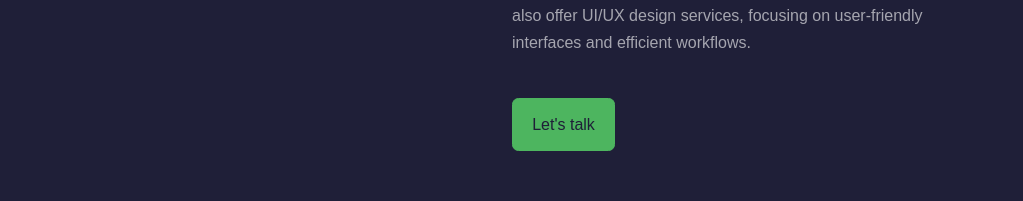
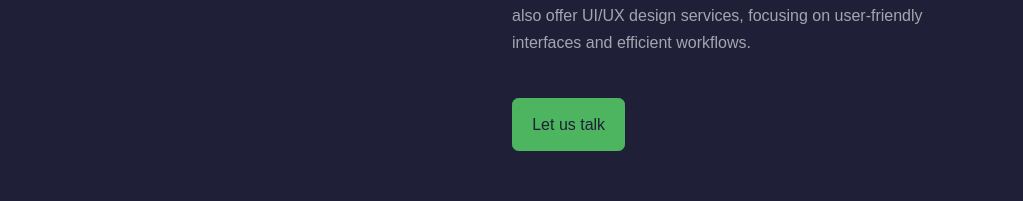
Before and after one commit to faustin12-g/reactporto, a React (Vite) app: page / in a window 1280 px wide. Shown: the part 1526-1727 px from the top of the page, without its empty margins (128-1151 px from the left). Built offline with nearby package versions, Linux system fonts and the light colour scheme.

Commit message:
Trigger new Vercel deployment

```diff
--- a/src/components/about/About.jsx
+++ b/src/components/about/About.jsx
@@ -1,4 +1,3 @@
-import React from 'react'
 import './about.css'
 import ME from '../../assets/image4.jpg'
 import { FaAward } from "react-icons/fa";
@@ -43,7 +42,7 @@
             </article>
           </div>
           <p>I am a full-stack developer specializing in React, Tailwind CSS, and Django. I build modern, responsive websites and web applications with clean designs and smooth user experiences. From frontend styling to backend logic, I ensure everything works seamlessly. I also offer UI/UX design services, focusing on user-friendly interfaces and efficient workflows.</p>
-        <a href="#contact" className='btn btn-primary'>Let's talk</a>
+        <a href="#contact" className='btn btn-primary'>Let us talk</a>
         </div>
 
       </div>
--- a/src/components/footer/Footer.jsx
+++ b/src/components/footer/Footer.jsx
@@ -1,4 +1,3 @@
-
 import './footer.css'
 import { FaFacebookF } from 'react-icons/fa'
 import { FaXTwitter } from "react-icons/fa6";
--- a/src/components/header/CTA.jsx
+++ b/src/components/header/CTA.jsx
@@ -1,4 +1,3 @@
-
 import CV from '../../assets/FaustinCV=3.pdf'
 import { motion } from 'framer-motion'
 
--- a/src/components/header/Header.jsx
+++ b/src/components/header/Header.jsx
@@ -1,4 +1,3 @@
-import React from 'react'
 import './header.css'
 import CTA from './CTA'
 import ME from '../../assets/mg2.png'
--- a/src/components/nav/Nav.jsx
+++ b/src/components/nav/Nav.jsx
@@ -1,4 +1,3 @@
-import React from 'react'
 import './nav.css'
 import { FaHome } from "react-icons/fa";
 import { FaUser } from "react-icons/fa";
--- a/src/components/portofolio/Portofolio.jsx
+++ b/src/components/portofolio/Portofolio.jsx
@@ -1,4 +1,3 @@
-
 import './portofolio.css'
 import IMG1 from '../../assets/prop.png'
 import IMG2 from '../../assets/logo.png'
--- a/src/components/services/Services.jsx
+++ b/src/components/services/Services.jsx
@@ -1,4 +1,3 @@
-
 import './services.css'
 import { BiCheck } from 'react-icons/bi'
 import { motion } from 'framer-motion'
--- a/src/components/testemonials/Testemonials.jsx
+++ b/src/components/testemonials/Testemonials.jsx
@@ -1,4 +1,3 @@
-
 import {Autoplay, Navigation, Pagination} from 'swiper/modules'
 import { Swiper, SwiperSlide } from 'swiper/react';
 import 'swiper/css';
```
Also changed, not shown: src/App.jsx (line endings or trailing spaces).
